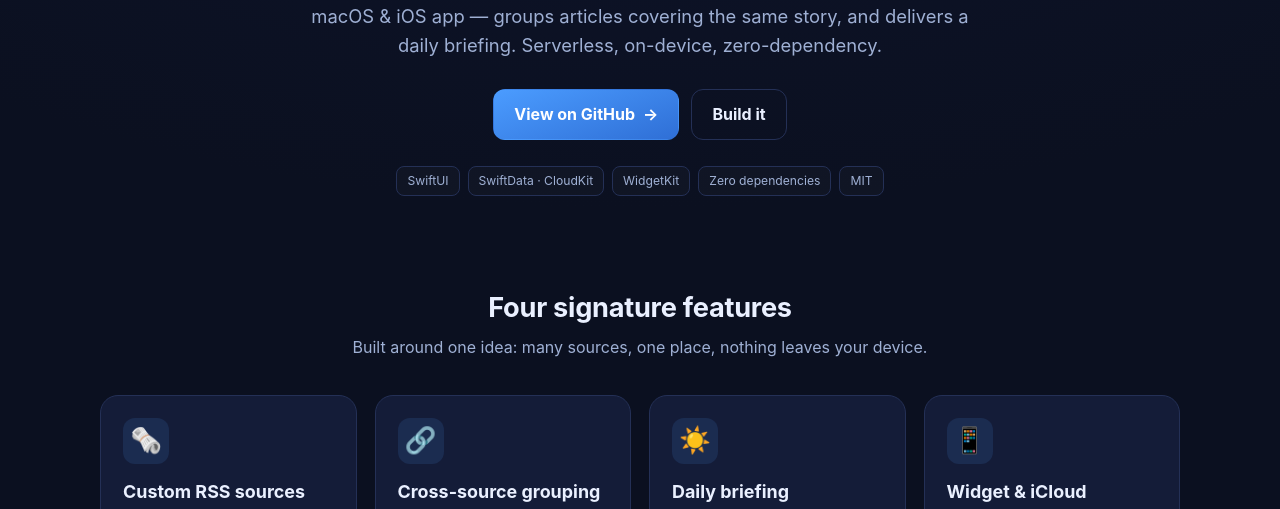
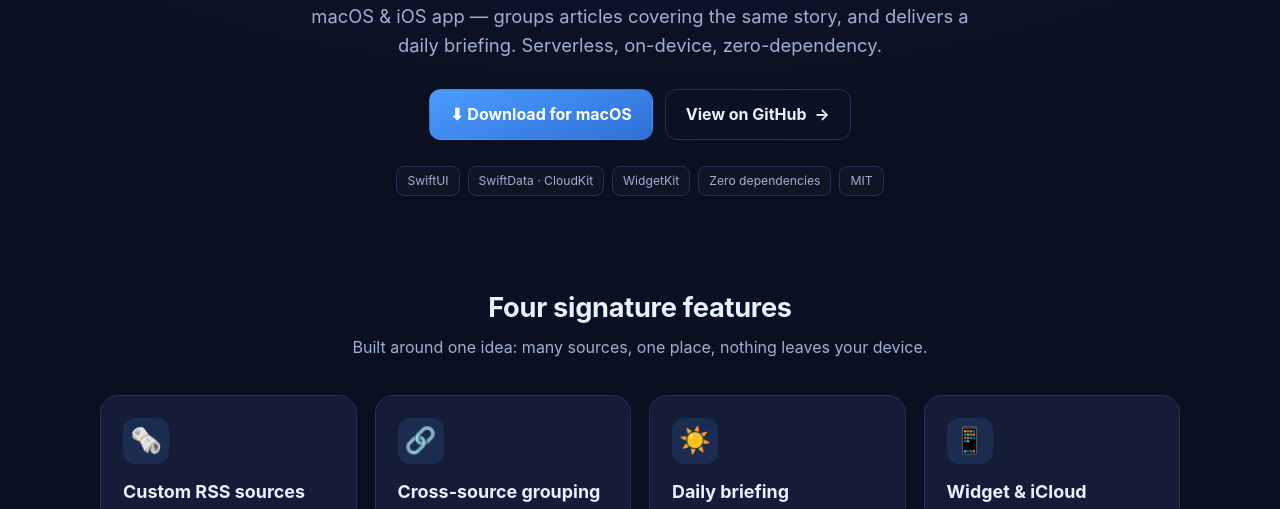
Before and after one commit to vincentlauriat/TheNews, a plain HTML site: page docs/index.html in a window 1280 px wide. Shown: the part 291-800 px from the top of the page. Drawn offline with Linux system fonts and the light colour scheme.

Commit message:
docs: add macOS download link (v1.0.0 release)

```diff
--- a/docs/index.html
+++ b/docs/index.html
@@ -103,10 +103,10 @@
     <span class="fr">TheNews agrège <b>Le Monde</b>, <b>Les Echos</b> et <b>n'importe quel flux RSS</b> dans une seule app macOS &amp; iOS — regroupe les articles qui traitent du même sujet, et livre un briefing quotidien. Sans serveur, sur l'appareil, zéro dépendance.</span>
   </p>
   <div class="cta-row">
-    <a class="btn primary" href="https://github.com/vincentlauriat/TheNews" target="_blank" rel="noopener">
+    <a class="btn primary" href="https://github.com/vincentlauriat/TheNews/releases/latest" target="_blank" rel="noopener">
+      <span class="en">⬇ Download for macOS</span><span class="fr">⬇ Télécharger pour macOS</span></a>
+    <a class="btn" href="https://github.com/vincentlauriat/TheNews" target="_blank" rel="noopener">
       <span class="en">View on GitHub</span><span class="fr">Voir sur GitHub</span> →</a>
-    <a class="btn" href="https://github.com/vincentlauriat/TheNews#build" target="_blank" rel="noopener">
-      <span class="en">Build it</span><span class="fr">Compiler</span></a>
   </div>
   <div class="badges">
     <span class="badge">SwiftUI</span>
```
Also changed, not shown: 1 other file.
